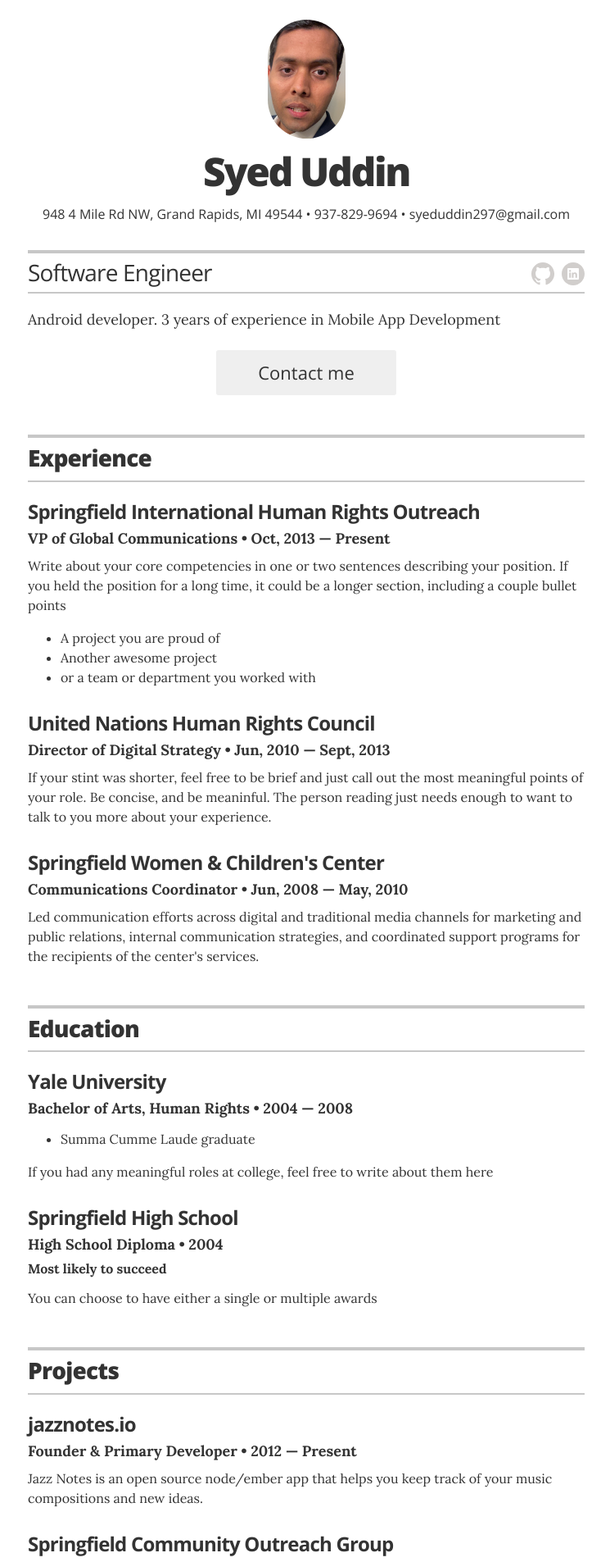
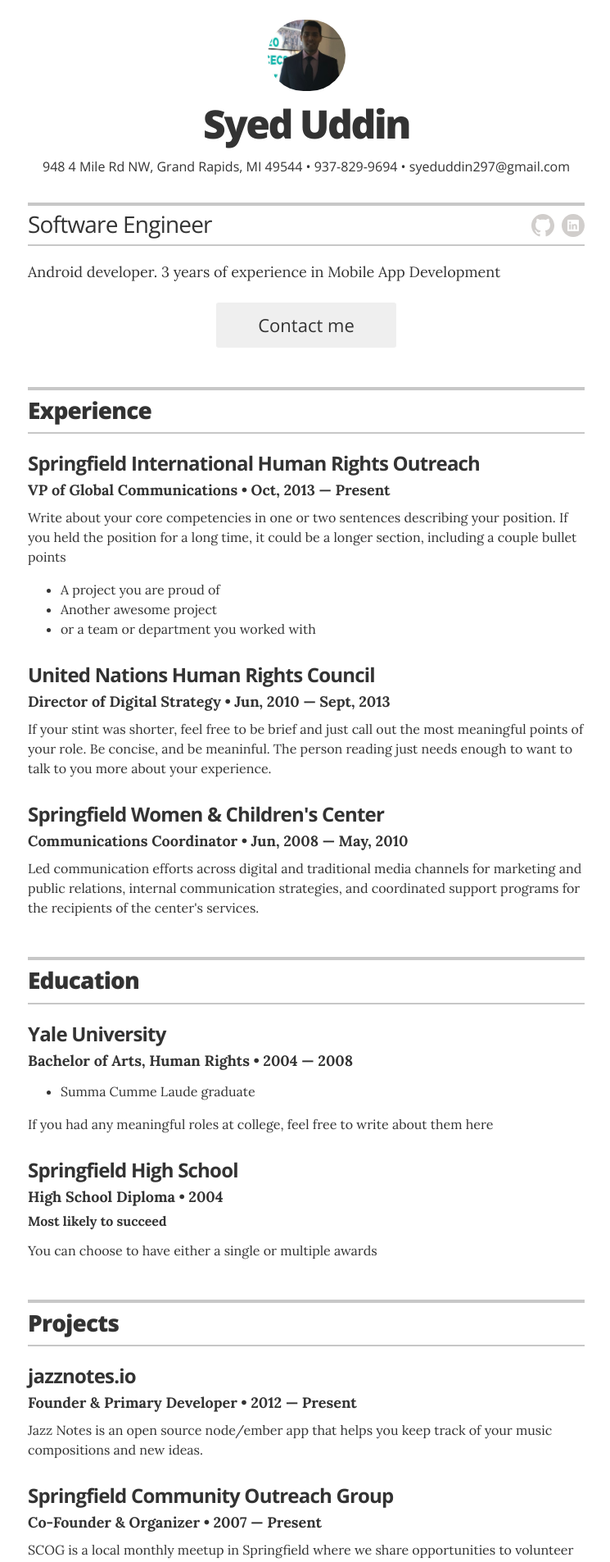
Before and after one commit to Waqaruddin/resume, a Jekyll site: the page built from index.html, in a window 1280 px wide. Shown: the top 1905 px of the page at 82% size, without its empty margins (266-1011 px from the left). Built offline with Jekyll 4.4.1, drawn with Linux system fonts in a browser that asks for light colours.

Commit message:
Add new avatar

```diff
--- a/_layouts/resume.html
+++ b/_layouts/resume.html
@@ -13,7 +13,7 @@
 
         <!-- You can turn off the avatar in _config.yml by setting to false -->
         {% if site.resume_avatar == 'true' %}
-        <img src="images/avatar3.png" alt="my photo" class="avatar no-print" itemprop="image">
+        <img src="images/avatar.jpg" alt="my photo" class="avatar no-print" itemprop="image">
         {% endif %}
 
         <!-- Your name is defined in the _config.yml file -->
```
Also changed, not shown: images/avatar.jpg, images/avatar2.jpg (deleted), images/avatar3.png (deleted).
